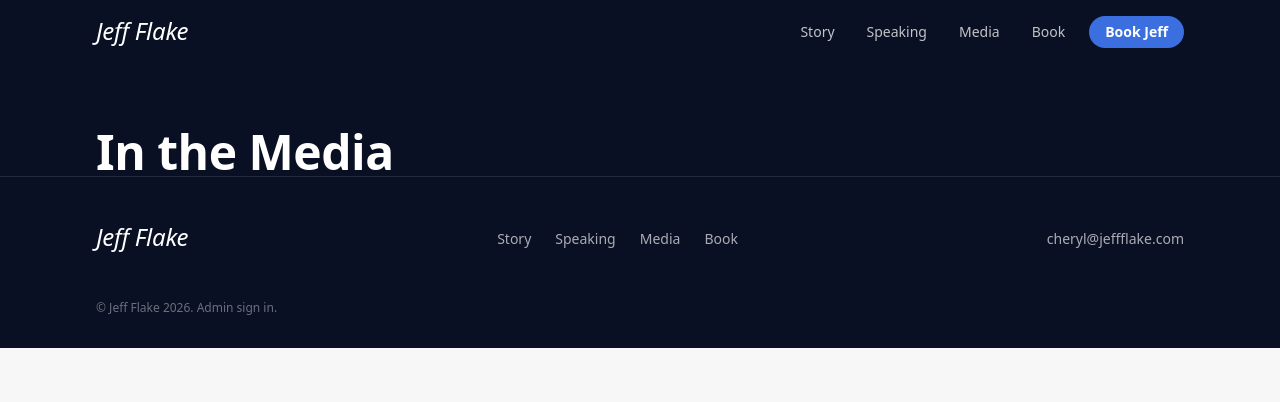
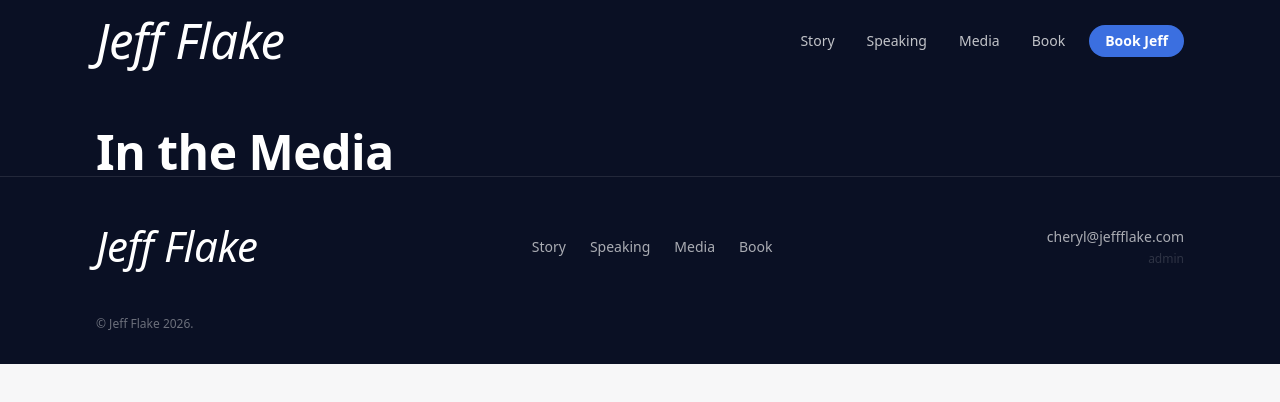
Before and after one commit to tannerflake/speaking-reachout, a Next.js app: page /media in a window 1280 px wide. Shown: the top 402 px of the page. Built offline with nearby package versions, Linux system fonts and the light colour scheme; no server answers; the database is empty.

Commit message:
Front page redesign

```diff
--- a/components/public/PublicFooter.tsx
+++ b/components/public/PublicFooter.tsx
@@ -23,7 +23,7 @@ export function PublicFooter({
     <footer className="border-t border-white/10 bg-navy-950">
       <div className="mx-auto flex max-w-6xl flex-col gap-6 px-5 py-12 sm:flex-row sm:items-center sm:justify-between sm:px-8">
         <Link href="/" aria-label="Jeff Flake home">
-          <SignatureLogo image={signature} height={28} />
+          <SignatureLogo image={signature} height={44} />
         </Link>
         <nav className="flex flex-wrap gap-x-6 gap-y-2">
           {QUICK_LINKS.map((l) => (
@@ -36,21 +36,24 @@ export function PublicFooter({
             </Link>
           ))}
         </nav>
+        <div className="flex flex-col gap-1 sm:items-end">
           <a
             href={`mailto:${email}`}
             className="text-sm text-white/65 transition-colors hover:text-white"
           >
             {email}
           </a>
+          {/* Discreet back door to the admin area. */}
+          <Link
+            href="/admin"
+            className="text-xs text-white/15 transition-colors hover:text-white/40"
+          >
+            admin
+          </Link>
+        </div>
       </div>
       <div className="mx-auto max-w-6xl px-5 pb-8 sm:px-8">
-        <p className="text-xs text-white/40">
-          &copy; Jeff Flake {year}. Admin{" "}
-          <Link href="/admin" className="underline-offset-2 hover:underline">
-            sign in
-          </Link>
-          .
-        </p>
+        <p className="text-xs text-white/40">&copy; Jeff Flake {year}.</p>
       </div>
     </footer>
   );
--- a/components/public/PublicHeader.tsx
+++ b/components/public/PublicHeader.tsx
@@ -32,7 +32,7 @@ export function PublicHeader({ signature }: { signature: SiteImageRow | undefine
     >
       <div className="mx-auto flex max-w-6xl items-center justify-between gap-4 px-5 py-4 sm:px-8">
         <Link href="/" aria-label="Jeff Flake home" className="shrink-0">
-          <SignatureLogo image={signature} height={30} />
+          <SignatureLogo image={signature} height={52} />
         </Link>
         <nav className="flex items-center gap-1 sm:gap-2">
           {NAV.map((l) => (
--- a/components/public/SignatureLogo.tsx
+++ b/components/public/SignatureLogo.tsx
@@ -24,17 +24,22 @@ export function SignatureLogo({
         src={url}
         alt={image?.alt_text ?? "Jeff Flake"}
         height={height}
-        width={height * 4}
-        className={`h-auto w-auto ${className}`}
-        style={{ height }}
+        // Generous width hint; the browser scales to the asset's true aspect
+        // ratio (fixed height, auto width), so the signature is never distorted.
+        width={height * 6}
+        className={`w-auto ${className}`}
+        style={{ height, width: "auto" }}
         priority
       />
     );
   }
 
+  // Fallback wordmark scales with the same height so swapping in a real
+  // signature keeps the header/footer proportions consistent.
   return (
     <span
-      className={`font-display text-2xl italic leading-none text-white ${className}`}
+      className={`font-display italic leading-none text-white ${className}`}
+      style={{ fontSize: Math.round(height * 0.95) }}
     >
       Jeff Flake
     </span>
--- a/components/public/SiteImage.tsx
+++ b/components/public/SiteImage.tsx
@@ -13,6 +13,7 @@ export function SiteImage({
   imageKey,
   aspect = "aspect-[4/3]",
   className = "",
+  imgClassName = "",
   sizes = "100vw",
   priority = false,
 }: {
@@ -20,6 +21,8 @@ export function SiteImage({
   imageKey: string;
   aspect?: string;
   className?: string;
+  /** Extra classes for the <img> itself (e.g. responsive object-position). */
+  imgClassName?: string;
   sizes?: string;
   priority?: boolean;
 }) {
@@ -38,7 +41,7 @@ export function SiteImage({
           fill
           sizes={sizes}
           priority={priority}
-          className="object-cover"
+          className={`object-cover ${imgClassName}`}
         />
       ) : (
         <div className="absolute inset-0 flex flex-col items-center justify-center gap-1 bg-navy-800 p-4 text-center">
--- a/components/public/sections/Hero.tsx
+++ b/components/public/sections/Hero.tsx
@@ -21,6 +21,10 @@ export function Hero({
           image={images[imageKey]}
           imageKey={imageKey}
           aspect="h-full w-full"
+          // Mobile keeps the default centered cover (frames perfectly). On wider
+          // desktop viewports a tall portrait would crop to its middle, so pull
+          // the focal point toward the top to keep the face in frame.
+          imgClassName="sm:object-top"
           priority
           sizes="100vw"
         />
```
Lines whose indentation alone changed are shown as unchanged.
